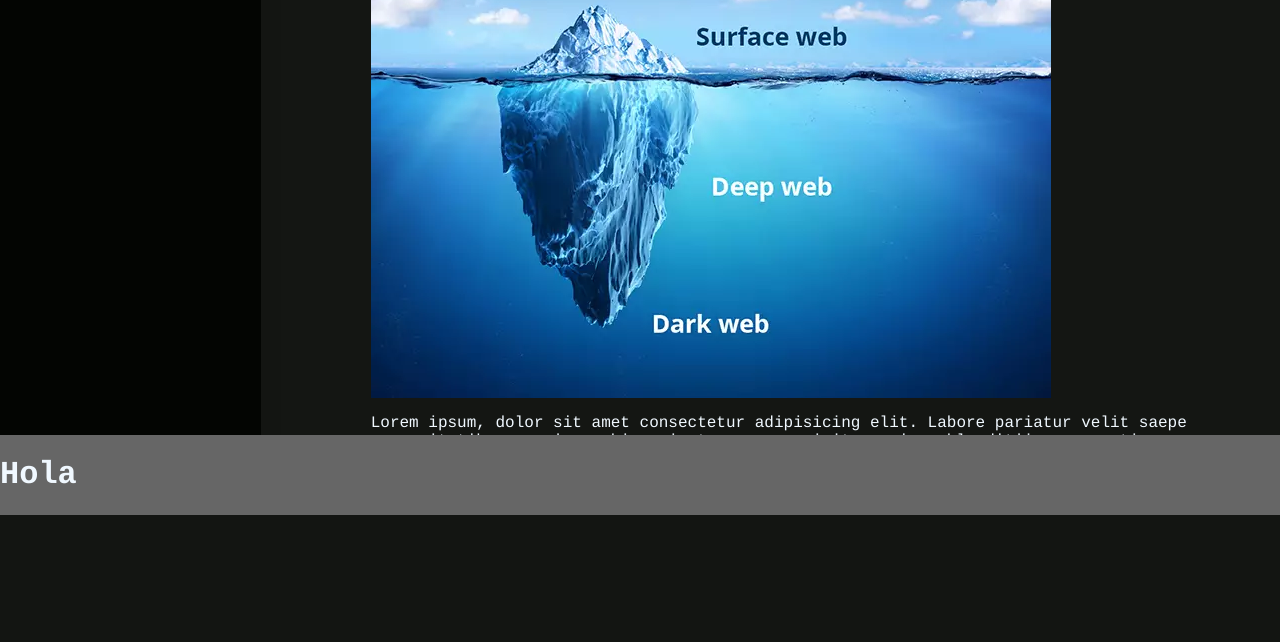
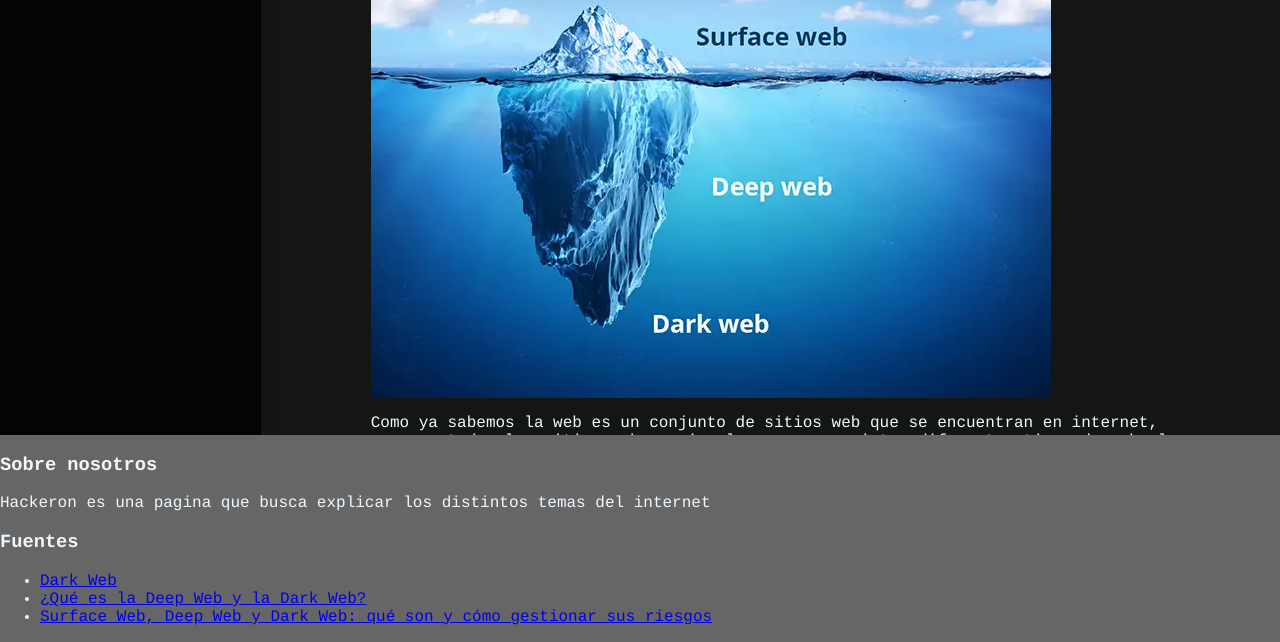
Before and after one commit to XhuaSpy/dark-web-page, a plain HTML site: page index.html in a window 1280 px wide. Shown: the part 301-943 px from the top of the page. Before the commit the page ends 816 px from the top, so only its background shows below. Drawn offline with Linux system fonts and the light colour scheme.

Commit message:
Una version mas decente del index

```diff
--- a/index.html
+++ b/index.html
@@ -51,31 +51,13 @@
 
 
             <p>
-
-                Lorem ipsum, dolor sit amet consectetur adipisicing elit. Labore pariatur velit saepe necessitatibus
-                aperiam nobis quia tempora suscipit possimus blanditiis accusantium quam consequatur consectetur
-                recusandae sit, deleniti laborum optio repellendus.
-                Lorem ipsum, dolor sit amet consectetur adipisicing elit. Labore pariatur velit saepe necessitatibus
-                aperiam nobis quia tempora suscipit possimus blanditiis accusantium quam consequatur consectetur
-                recusandae sit, deleniti laborum optio repellendus.
-                Lorem ipsum, dolor sit amet consectetur adipisicing elit. Labore pariatur velit saepe necessitatibus
-                aperiam nobis quia tempora suscipit possimus blanditiis accusantium quam consequatur consectetur
-                recusandae sit, deleniti laborum optio repellendus.
-                Lorem ipsum, dolor sit amet consectetur adipisicing elit. Labore pariatur velit saepe necessitatibus
-                aperiam nobis quia tempora suscipit possimus blanditiis accusantium quam consequatur consectetur
-                recusandae sit, deleniti laborum optio repellendus.
-                Lorem ipsum, dolor sit amet consectetur adipisicing elit. Labore pariatur velit saepe necessitatibus
-                aperiam nobis quia tempora suscipit possimus blanditiis accusantium quam consequatur consectetur
-                recusandae sit, deleniti laborum optio repellendus.
-                Lorem ipsum, dolor sit amet consectetur adipisicing elit. Labore pariatur velit saepe necessitatibus
-                aperiam nobis quia tempora suscipit possimus blanditiis accusantium quam consequatur consectetur
-                recusandae sit, deleniti laborum optio repellendus.
-                Lorem ipsum, dolor sit amet consectetur adipisicing elit. Labore pariatur velit saepe necessitatibus
-                aperiam nobis quia tempora suscipit possimus blanditiis accusantium quam consequatur consectetur
-                recusandae sit, deleniti laborum optio repellendus.
-                Lorem ipsum, dolor sit amet consectetur adipisicing elit. Labore pariatur velit saepe necessitatibus
-                aperiam nobis quia tempora suscipit possimus blanditiis accusantium quam consequatur consectetur
-                recusandae sit, deleniti laborum optio repellendus.
+                Como ya sabemos la web es un conjunto de sitios web que se encuentran en internet, pero no todos los sitios web son iguales, ya que existen diferentes tipos de web, las cuales son:
+                <ul>
+                    <li>Surface Web</li>
+                    <li>Deep Web</li>
+                    <li>Dark Web</li>
+                </ul>
+                Cada una de estas webs tienen diferentes características y funciones, las cuales se explicaran a lo largo del sitio web.
             </p>
             <!--
             </div>
@@ -116,7 +98,14 @@
     </div>
 
     <footer class="footer">
-        <h1>Hola</h1>
+        <h3>Sobre nosotros</h3>
+        <p>Hackeron es una pagina que busca explicar los distintos temas del internet</p>
+        <h3>Fuentes</h3>
+        <ul>
+            <li><a href="https://es.wikipedia.org/wiki/Dark_web"> Dark Web</a></li>
+            <li><a href="https://www.kaspersky.es/resource-center/threats/deep-web"> ¿Qué es la Deep Web y la Dark Web?</a></li>
+            <li><a href="https://www.piranirisk.com/es/academia/especiales/surface-web-deep-web-dark-web-que-son-y-riesgos"> Surface Web, Deep Web y Dark Web: qué son y cómo gestionar sus riesgos</a></li>
+        </ul>
     </footer>
 </body>
 
```
